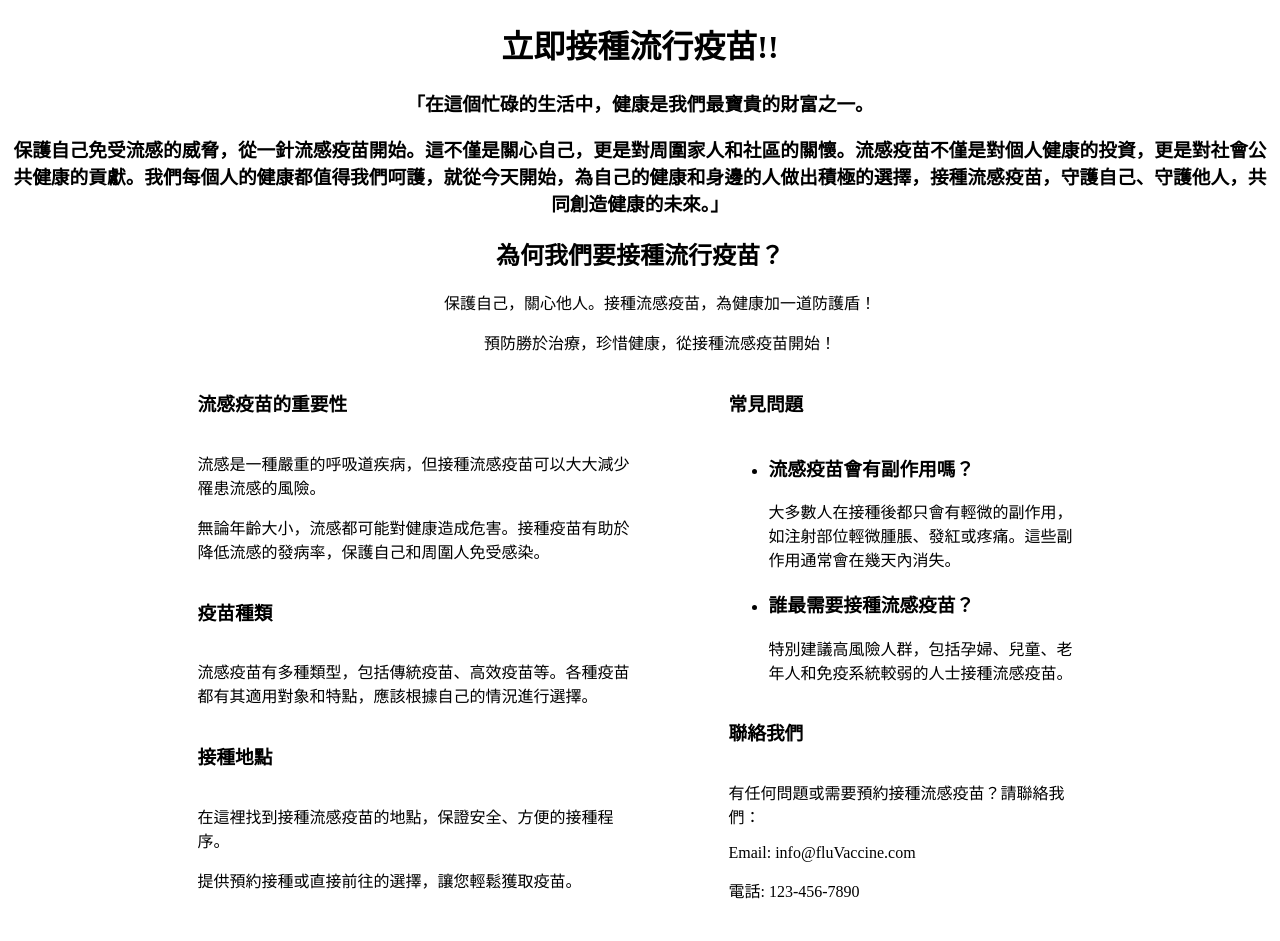
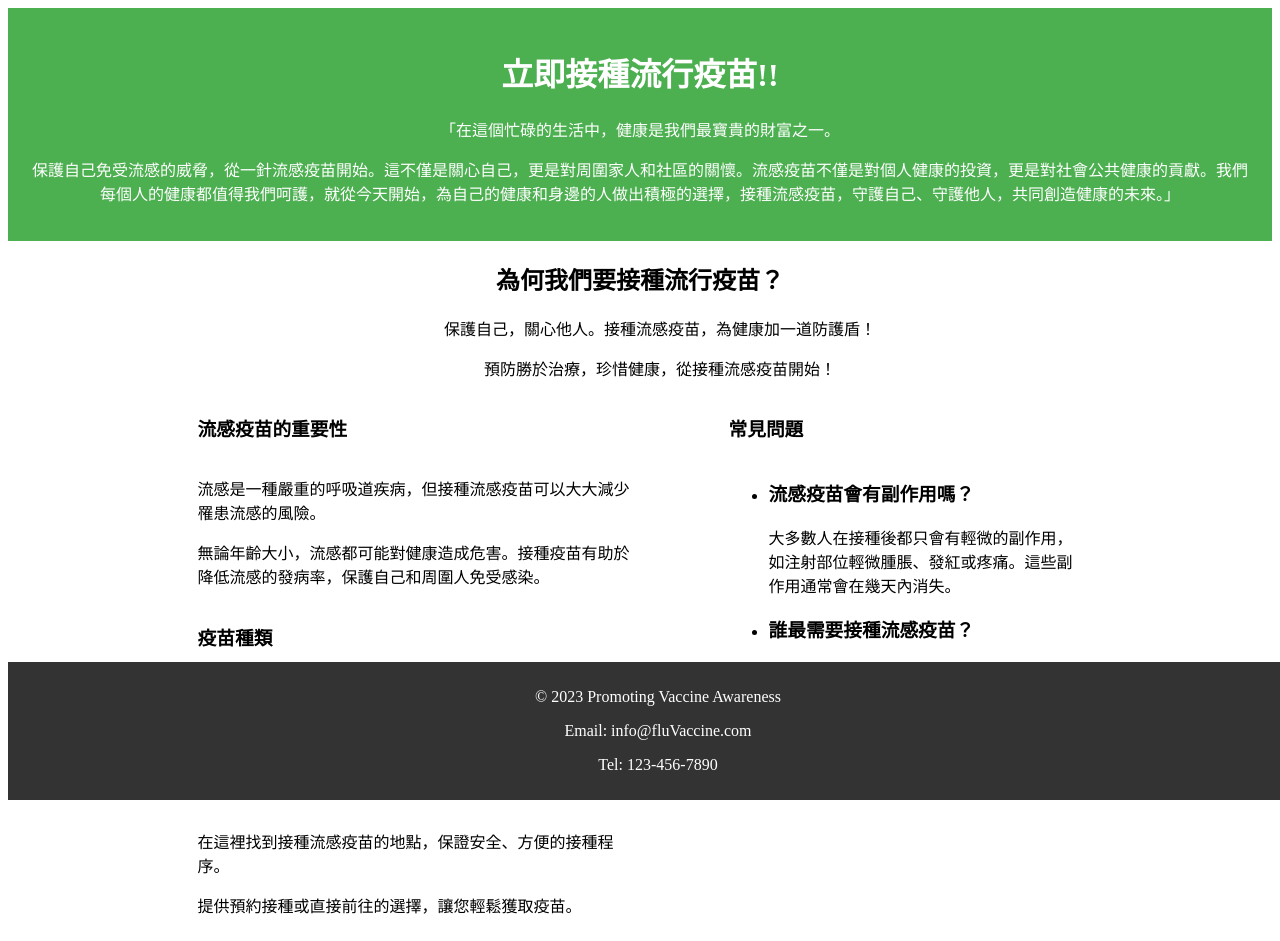
Before and after one commit to ntuayiyun/10850838-flu2, a plain HTML site: page index.html in a window 1280 px wide. Drawn offline with Linux system fonts and the light colour scheme.

Commit message:
Add files via upload

```diff
--- a/index.html
+++ b/index.html
@@ -1,6 +1,29 @@
 <!DOCTYPE html>
 <html lang="en">
 <head>
+    <meta charset="UTF-8">
+    <title>Promoting Vaccine Awareness</title>
+    <!-- 在這裡放置您的 CSS 樣式連結或內部 CSS -->
+    <style>
+        /* 標頭的樣式 */
+        header {
+            background-color: #4CAF50;
+            color: white;
+            text-align: center;
+            padding: 20px;
+        }
+
+        /* 頁腳的樣式 */
+        footer {
+            background-color: #333;
+            color: white;
+            text-align: center;
+            padding: 10px;
+            position: fixed;
+            bottom: 0;
+            width: 100%;
+        }
+    </style>
 <meta charset="UTF-8">
 <title>推廣流感疫苗</title>
     <style>
@@ -13,17 +36,17 @@
     </style>
 </head>
 <body>
-        <h1 style="text-align: center;">立即接種流行疫苗!!</h1>
-        <h3 style="text-align: center;">「在這個忙碌的生活中，健康是我們最寶貴的財富之一。<p>保護自己免受流感的威脅，從一針流感疫苗開始。這不僅是關心自己，更是對周圍家人和社區的關懷。流感疫苗不僅是對個人健康的投資，更是對社會公共健康的貢獻。我們每個人的健康都值得我們呵護，就從今天開始，為自己的健康和身邊的人做出積極的選擇，接種流感疫苗，守護自己、守護他人，共同創造健康的未來。」</p></h3>
-        <h2 style="text-align: center;">為何我們要接種流行疫苗？</h2>
-            <header>
+    <header>
+        <h1>立即接種流行疫苗!!</h1>
+        <p>「在這個忙碌的生活中，健康是我們最寶貴的財富之一。<p>保護自己免受流感的威脅，從一針流感疫苗開始。這不僅是關心自己，更是對周圍家人和社區的關懷。流感疫苗不僅是對個人健康的投資，更是對社會公共健康的貢獻。我們每個人的健康都值得我們呵護，就從今天開始，為自己的健康和身邊的人做出積極的選擇，接種流感疫苗，守護自己、守護他人，共同創造健康的未來。」</p>
+    </header>
+       <h2 style="text-align: center;">為何我們要接種流行疫苗？</h2>
             <nav>
                 <ul style="text-align: center;">
                     <p>保護自己，關心他人。接種流感疫苗，為健康加一道防護盾！</p>
                     <p>預防勝於治療，珍惜健康，從接種流感疫苗開始！</p>
                 </ul>
             </nav>
-        </header>
 
         <!-- 主要內容 -->
         <main>
@@ -51,16 +74,13 @@
                                 <p>特別建議高風險人群，包括孕婦、兒童、老年人和免疫系統較弱的人士接種流感疫苗。</p>
                             </li>
                         </ul></p>
-                        <h3 style="display: inline-block;">聯絡我們</h3>
-                        <p>有任何問題或需要預約接種流感疫苗？請聯絡我們：</p>
-                        <p>Email: info@fluVaccine.com</p>
-                        <p>電話: 123-456-7890</p>
                     </div>
-                </div>
-            </div>
+        </main>
+        <footer>
+            <p>&copy; 2023 Promoting Vaccine Awareness</p>
+            <p>Email: info@fluVaccine.com</p>
+            <p>Tel: 123-456-7890</p>
+        </footer>
 
-        </main>
-
-        <script src="scripts.js"></script>
     </body>
     </html>
```
